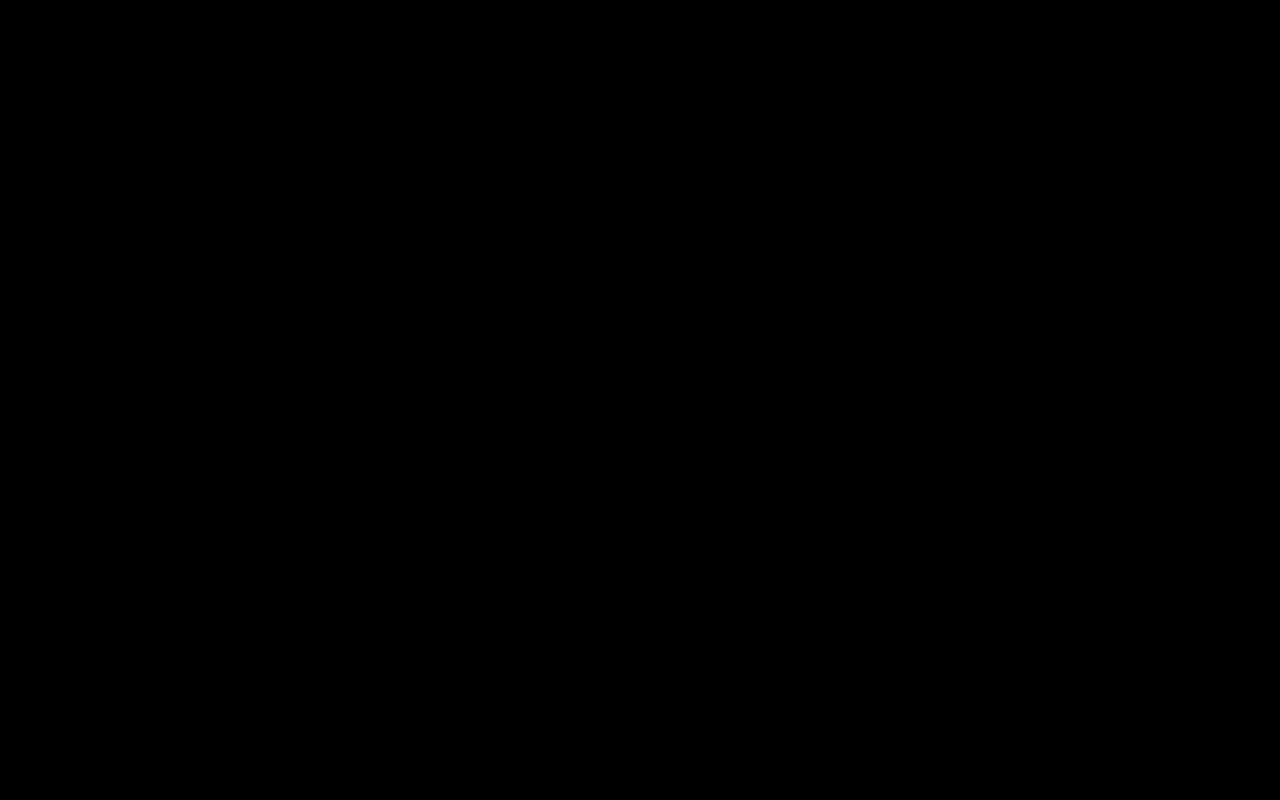
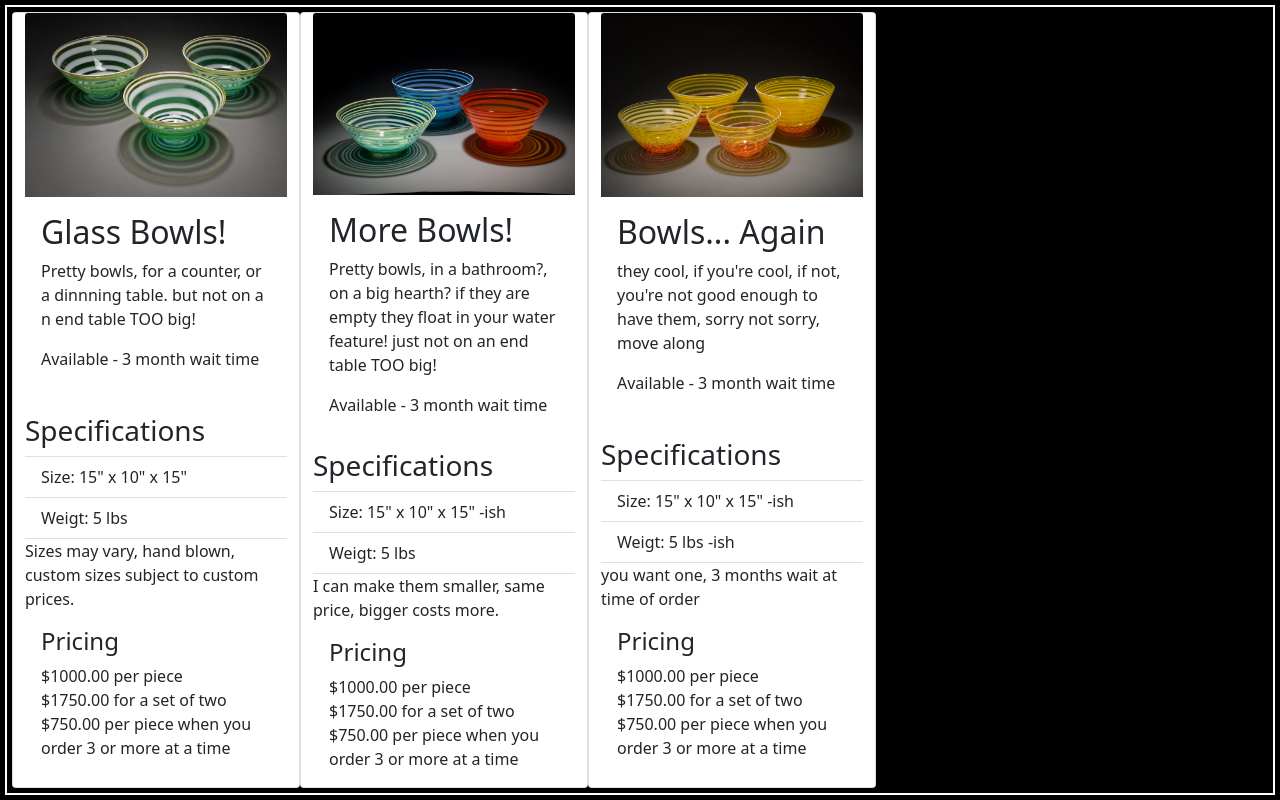
Before and after one commit to glassoctopus/ASSIGNMENT-product-cards, a plain HTML site: page index.html in a window 1280 px wide. Drawn offline with nearby package versions, Linux system fonts and the light colour scheme.

Commit message:
completed working without flex goals

```diff
--- a/index.html
+++ b/index.html
@@ -4,17 +4,75 @@
   <meta charset="UTF-8">
   <meta name="viewport" content="width=device-width, initial-scale=1.0, shrink-to-fit=no">
   <title>Document</title>
-  <link rel="stylesheet" href="https://cdn.jsdelivr.net/npm/bootstrap@4.3.1/dist/css/bootstrap.min.css" integrity="sha384-ggOyR0iXCbMQv3Xipma34MD+dH/1fQ784/j6cY/iJTQUOhcWr7x9JvoRxT2MZw1T" crossorigin="anonymous">
+<!--bootstrap css/script ref-->
+<link href="https://cdn.jsdelivr.net/npm/bootstrap@5.1.3/dist/css/bootstrap.min.css" rel="stylesheet" integrity="sha384-1BmE4kWBq78iYhFldvKuhfTAU6auU8tT94WrHftjDbrCEXSU1oBoqyl2QvZ6jIW3" crossorigin="anonymous">
+<script src="https://cdn.jsdelivr.net/npm/bootstrap@5.1.3/dist/js/bootstrap.bundle.min.js" integrity="sha384-ka7Sk0Gln4gmtz2MlQnikT1wXgYsOg+OMhuP+IlRH9sENBO0LRn5q+8nbTov4+1p" crossorigin="anonymous"></script>
+  <!---->
   <link rel="stylesheet" href="main.css">
 </head>
 <body>
-  <script src="main.js"></script>
-  <script src="https://code.jquery.com/jquery-3.3.1.slim.min.js" integrity="sha384-q8i/X+965DzO0rT7abK41JStQIAqVgRVzpbzo5smXKp4YfRvH+8abtTE1Pi6jizo" crossorigin="anonymous"></script>
-  <script src="https://cdn.jsdelivr.net/npm/popper.js@1.14.7/dist/umd/popper.min.js" integrity="sha384-UO2eT0CpHqdSJQ6hJty5KVphtPhzWj9WO1clHTMGa3JDZwrnQq4sF86dIHNDz0W1" crossorigin="anonymous"></script>
-  <script src="https://cdn.jsdelivr.net/npm/bootstrap@4.3.1/dist/js/bootstrap.min.js" integrity="sha384-JjSmVgyd0p3pXB1rRibZUAYoIIy6OrQ6VrjIEaFf/nJGzIxFDsf4x0xIM+B07jRM" crossorigin="anonymous"></script>
-
-
-
+  <div class="row debug">
+    <div class="card" style="width: 18rem;">
+      <img src="bowls blown glass white wrap 3.jpg" class="card-img-top" alt="...">
+      <div class="card-body">
+        <h2 class="card-title">Glass Bowls!</h2>
+        <p class="card-text">Pretty bowls, for a counter, or a dinnning table. but not on a n end table TOO big!</p>
+        <p>Available - 3 month wait time</p>
+      </div>
+        <h3>Specifications</h3>
+      <ul class="list-group list-group-flush">
+        <li class="list-group-item">Size: 15" x 10" x 15" </li>
+        <li class="list-group-item">Weigt: 5 lbs</li>
+      </ul>
+      <footer>Sizes may vary, hand blown, custom sizes subject to custom prices.</footer>
+      <div class="card-body">
+        <h4>Pricing</h4>
+        <p class="price">$1000.00 per piece</p>
+        <p class="price">$1750.00 for a set of two</p>
+        <p class="price">$750.00 per piece when you order 3 or more at a time</p>
+      </div>
+    </div>
+    <div class="card" style="width: 18rem;">
+      <img src="bowls candy blown glass 3.jpg" class="card-img-top" alt="...">
+      <div class="card-body">
+        <h2 class="card-title">More Bowls!</h2>
+        <p class="card-text">Pretty bowls, in a bathroom?, on a big hearth? if they are empty they float in your water feature! just not on an end table TOO big!</p>
+        <p>Available - 3 month wait time</p>
+      </div>
+        <h3>Specifications</h3>
+      <ul class="list-group list-group-flush">
+        <li class="list-group-item">Size: 15" x 10" x 15" -ish</li>
+        <li class="list-group-item">Weigt: 5 lbs</li>
+      </ul>
+      <footer>I can make them smaller, same price, bigger costs more.</footer>
+      <div class="card-body">
+        <h4>Pricing</h4>
+        <p class="price">$1000.00 per piece</p>
+        <p class="price">$1750.00 for a set of two</p>
+        <p class="price">$750.00 per piece when you order 3 or more at a time</p>
+      </div>
+    </div>
+    <div class="card" style="width: 18rem;">
+      <img src="bowls strawberry lemonade blown glass 4.jpg" class="card-img-top" alt="...">
+      <div class="card-body">
+        <h2 class="card-title">Bowls... Again</h2>
+        <p class="card-text">they cool, if you're cool, if not, you're not good enough to have them, sorry not sorry, move along</p>
+        <p>Available - 3 month wait time</p>
+      </div>
+        <h3>Specifications</h3>
+      <ul class="list-group list-group-flush">
+        <li class="list-group-item">Size: 15" x 10" x 15" -ish</li>
+        <li class="list-group-item">Weigt: 5 lbs -ish</li>
+      </ul>
+      <footer>you want one, 3 months wait at time of order</footer>
+      <div class="card-body">
+        <h4>Pricing</h4>
+        <p class="price">$1000.00 per piece</p>
+        <p class="price">$1750.00 for a set of two</p>
+        <p class="price">$750.00 per piece when you order 3 or more at a time</p>
+      </div>
+    </div>
+  </div>
 
 </body>
 </html>
--- a/main.css
+++ b/main.css
@@ -1,3 +1,19 @@
 body {
   background-color: black;
 }
+
+.floatCards{
+  float: left;
+}
+
+.debug{
+  border: 2px solid white;
+  padding: 5px;
+  margin: 5px;
+}
+
+.price{
+  margin: 0px;
+  padding: 0px;
+  border: 0px;
+}
```
Also changed, not shown: bowls blown glass white wrap 3.jpg (added), bowls candy blown glass 2.jpg (added), bowls candy blown glass 3.jpg (added), bowls strawberry lemonade blown glass 4.jpg (added).
